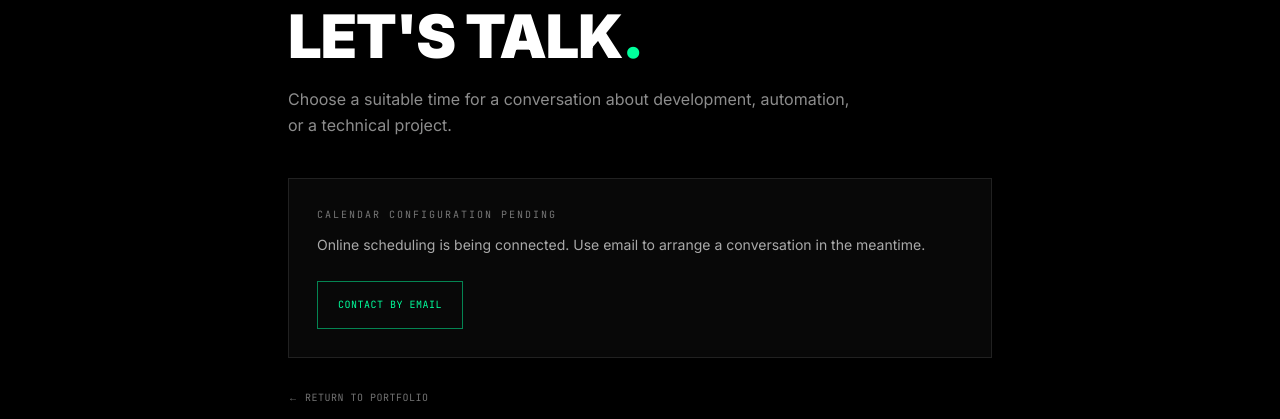
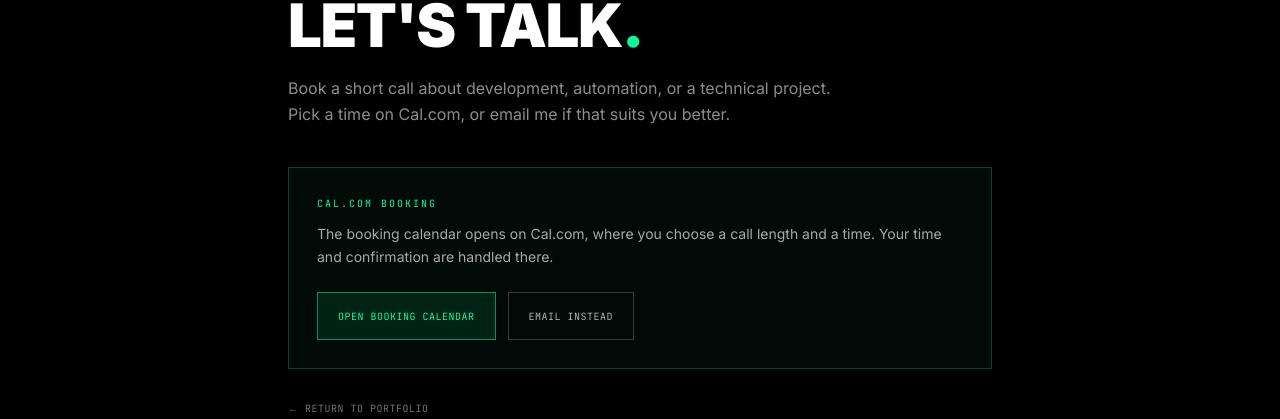
Before and after one commit to frpboy/frpboy-Portfolio, a Next.js app: page /book in a window 1280 px wide. Shown: the part 232-651 px from the top of the page. Built offline with nearby package versions, Linux system fonts and the light colour scheme; no server answers; the database is empty.

Commit message:
Add Contact me button and Cal.com booking page default

```diff
--- a/app/book/page.tsx
+++ b/app/book/page.tsx
@@ -2,9 +2,10 @@ import Link from "next/link";
 
 export const dynamic = "force-dynamic";
 
+const DEFAULT_BOOKING_URL = "https://cal.com/frpboy/strategy";
+
 function getBookingUrl(): string | null {
-  const value = process.env.CALCOM_BOOKING_URL;
-  if (!value) return null;
+  const value = process.env.CALCOM_BOOKING_URL || DEFAULT_BOOKING_URL;
 
   try {
     const url = new URL(value);
@@ -24,23 +25,31 @@ export default function BookPage() {
         Let&apos;s talk<span className="text-system-green">.</span>
       </h1>
       <p className="mt-5 max-w-xl text-sm leading-relaxed text-white/55 sm:text-base">
-        Choose a suitable time for a conversation about development, automation, or a technical project.
+        Book a short call about development, automation, or a technical project. Pick a time on Cal.com, or email me if that suits you better.
       </p>
 
       {bookingUrl ? (
         <div className="mt-10 border border-system-green/25 bg-system-green/[0.04] p-5 sm:p-7">
           <p className="font-mono text-[10px] uppercase tracking-[0.2em] text-system-green">Cal.com booking</p>
           <p className="mt-3 text-sm leading-relaxed text-white/65">
-            The secure booking calendar opens on Cal.com. Your selected time and confirmation are managed there.
+            The booking calendar opens on Cal.com, where you choose a call length and a time. Your time and confirmation are handled there.
           </p>
+          <div className="mt-6 flex flex-wrap gap-3">
           <a
             href={bookingUrl}
             target="_blank"
             rel="noopener noreferrer"
-            className="mt-6 inline-flex min-h-12 items-center border border-system-green/50 bg-system-green/10 px-5 font-mono text-[10px] uppercase tracking-wider text-system-green transition-colors hover:bg-system-green/15"
+            className="inline-flex min-h-12 items-center border border-system-green/50 bg-system-green/10 px-5 font-mono text-[10px] uppercase tracking-wider text-system-green transition-colors hover:bg-system-green/15"
           >
             Open booking calendar
           </a>
+          <a
+            href="mailto:frpboy12@gmail.com?subject=Schedule%20a%20conversation"
+            className="inline-flex min-h-12 items-center border border-white/20 px-5 font-mono text-[10px] uppercase tracking-wider text-white/70 transition-colors hover:border-white/45 hover:text-white"
+          >
+            Email instead
+          </a>
+          </div>
         </div>
       ) : (
         <div className="mt-10 border border-white/10 bg-white/[0.03] p-5 sm:p-7">
@@ -50,7 +59,7 @@ export default function BookPage() {
           </p>
           <a
             href="mailto:frpboy12@gmail.com?subject=Schedule%20a%20conversation"
-            className="mt-6 inline-flex min-h-12 items-center border border-system-green/50 px-5 font-mono text-[10px] uppercase tracking-wider text-system-green hover:bg-system-green/10"
+            className="inline-flex min-h-12 items-center border border-system-green/50 px-5 font-mono text-[10px] uppercase tracking-wider text-system-green hover:bg-system-green/10"
           >
             Contact by email
           </a>
--- a/components/os/CalBookingLink.tsx
+++ b/components/os/CalBookingLink.tsx
@@ -1,28 +1,12 @@
-function getBookingUrl(): string | null {
-  const value = process.env.CALCOM_BOOKING_URL;
-  if (!value) return null;
-
-  try {
-    const url = new URL(value);
-    if (url.protocol !== "https:") return null;
-    return url.toString();
-  } catch {
-    return null;
-  }
-}
+import Link from "next/link";
 
 export default function CalBookingLink() {
-  const bookingUrl = getBookingUrl();
-  if (!bookingUrl) return null;
-
   return (
-    <a
-      href={bookingUrl}
-      target="_blank"
-      rel="noopener noreferrer"
-      className="inline-flex min-h-11 items-center border border-system-green/35 bg-system-green/[0.06] px-4 py-3 font-mono text-[10px] uppercase tracking-wide text-system-green transition-colors hover:border-system-green hover:bg-system-green/10 focus-visible:outline focus-visible:outline-2 focus-visible:outline-system-green"
+    <Link
+      href="/book"
+      className="inline-flex min-h-11 items-center border border-system-green bg-system-green/10 px-4 py-3 font-mono text-[10px] uppercase tracking-wide text-system-green transition-colors hover:bg-system-green/20 focus-visible:outline focus-visible:outline-2 focus-visible:outline-system-green"
     >
-      Schedule a call
-    </a>
+      Contact me
+    </Link>
   );
 }
```
